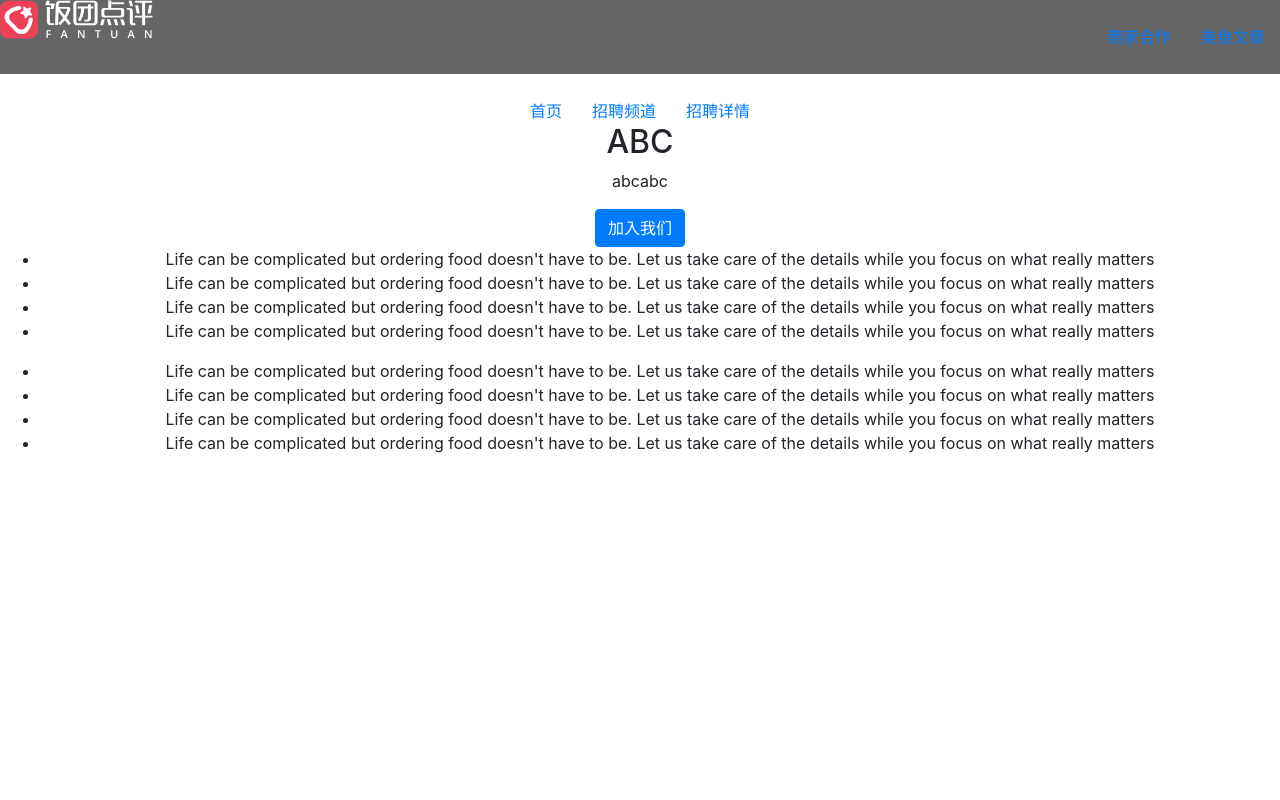
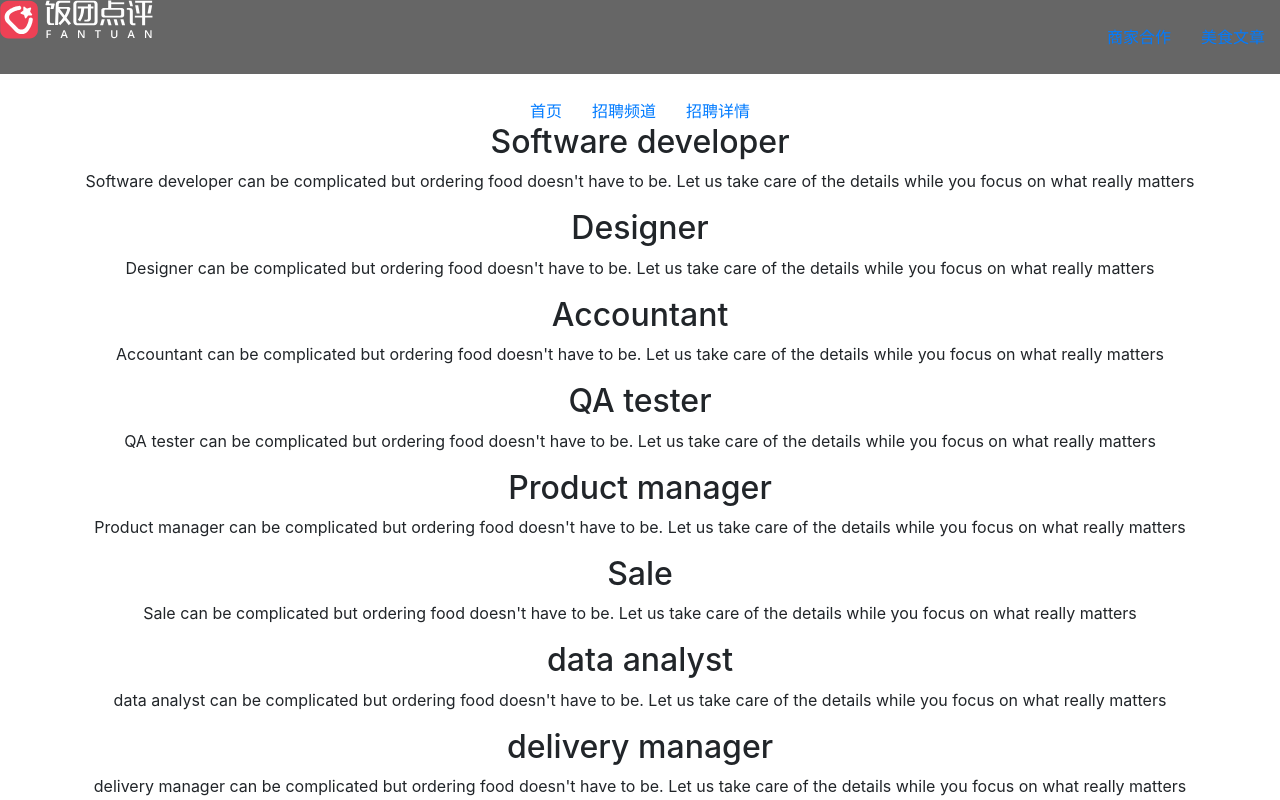
Before and after one commit to yujiw001/-Recruitment-page-demo, a React (Create React App) app: page /Recruitment/details in a window 1280 px wide. Shown: the top 800 px of the page. Built offline with nearby package versions, Linux system fonts and the light colour scheme.

Commit message:
recruitment_detail page can correctly show the job breif content which fetch from the database

```diff
--- a/src/component/pages/Recruitment_details.component.jsx
+++ b/src/component/pages/Recruitment_details.component.jsx
@@ -15,7 +15,7 @@ class RecruitmentDetail extends Component  {
           jobdata:JobData,
           requirementData:RequirementData,
           responsibilityData:ResponsibilityData,
-          current_id:2
+          current_id:1
         };
     }
     render(){
@@ -31,8 +31,11 @@ class RecruitmentDetail extends Component  {
                     <Link className='option' to="/Recruitment/details">招聘详情</Link>
                 </div>
                 <div className="discription">
-                    <UniversalModule title="ABC" content="abcabc"  ItemComponent={Formodal} />
-                    {/* 为了使得组件可以适应general的情况，这边需要用到destructure */}
+                {
+                    jobdata.map(({id,...otherCollectionProps}) =>
+                        <UniversalModule key={id} value={3} {...otherCollectionProps}/>
+                    )
+                }
                 </div>
                 <div className="responsibility">
                     <List data={responsibilityData} {...responsibilityrest} />
--- a/src/component/paginate/pagebutton/pagebutton.component.jsx
+++ b/src/component/paginate/pagebutton/pagebutton.component.jsx
@@ -85,7 +85,7 @@ export default class Pagination extends Component{
                 {
 
                         this.state.indexList.map(({id,...otherCollectionProps}) => (
-                        <ItemComponent key={id} {...otherCollectionProps} />
+                        <ItemComponent key={id}  {...otherCollectionProps} />
                     ))
                 }
                 <ul className = { "page" }>
--- a/src/component/universal_module/universal_module.jsx
+++ b/src/component/universal_module/universal_module.jsx
@@ -1,23 +1,10 @@
-import React, { Component } from 'react';
+import React from 'react';
 
-class UniversalModule extends Component{
-    constructor(props){
-        super(props)
-        this.state={
-          containImg:true
-        };
-    }
-    render(){
-        let ItemComponent = this.props.ItemComponent;
-        return(
-            <div className="module-container">
-                <h2>{this.props.title}</h2>
-                <p>{this.props.content}</p>
-                <ItemComponent />
-                <img>{this.props.image}</img>
-            </div>
-        )
-    }
-}
+const UniversalModule = (props) => (
+    <div className='position_container'>
+        <h2>{props.position}</h2>
+        <p>{props.brief}</p>
+    </div>
+);
 
 export default UniversalModule;
```
